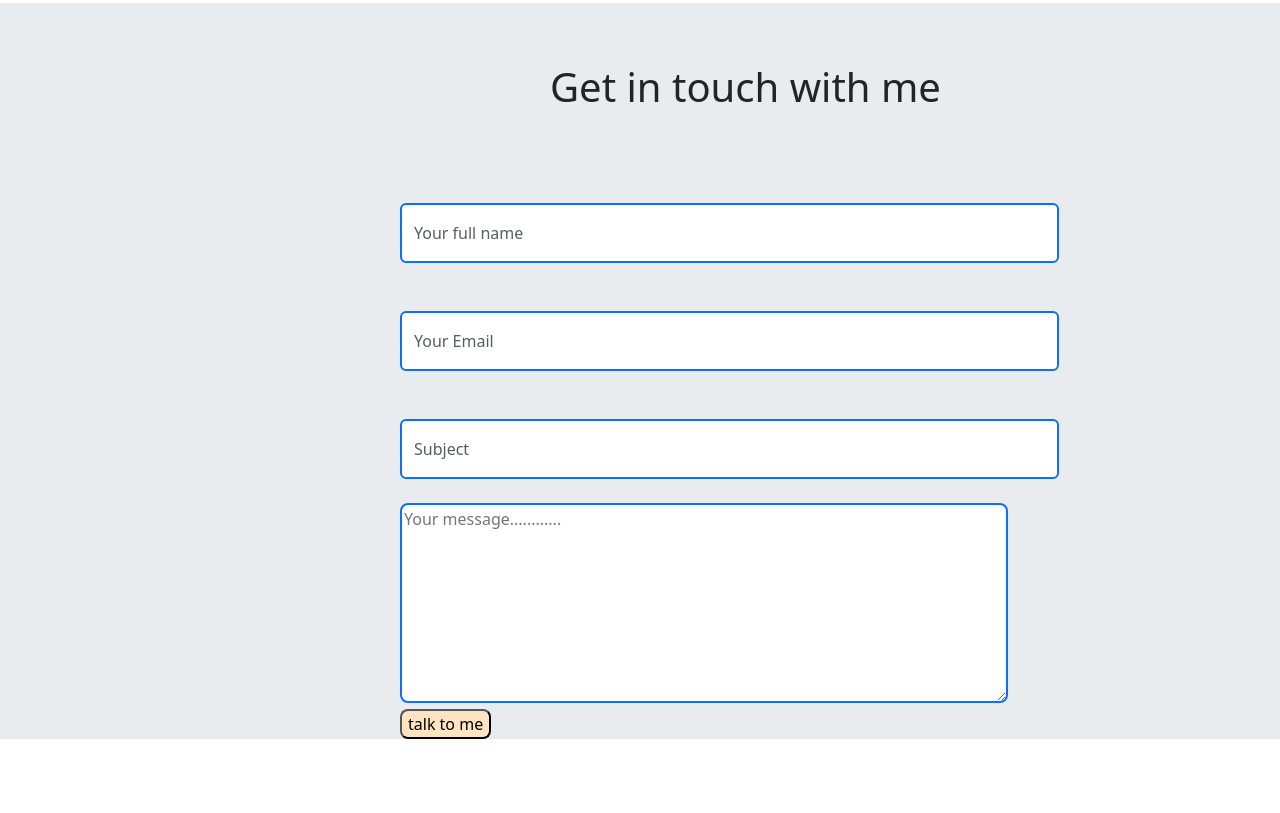
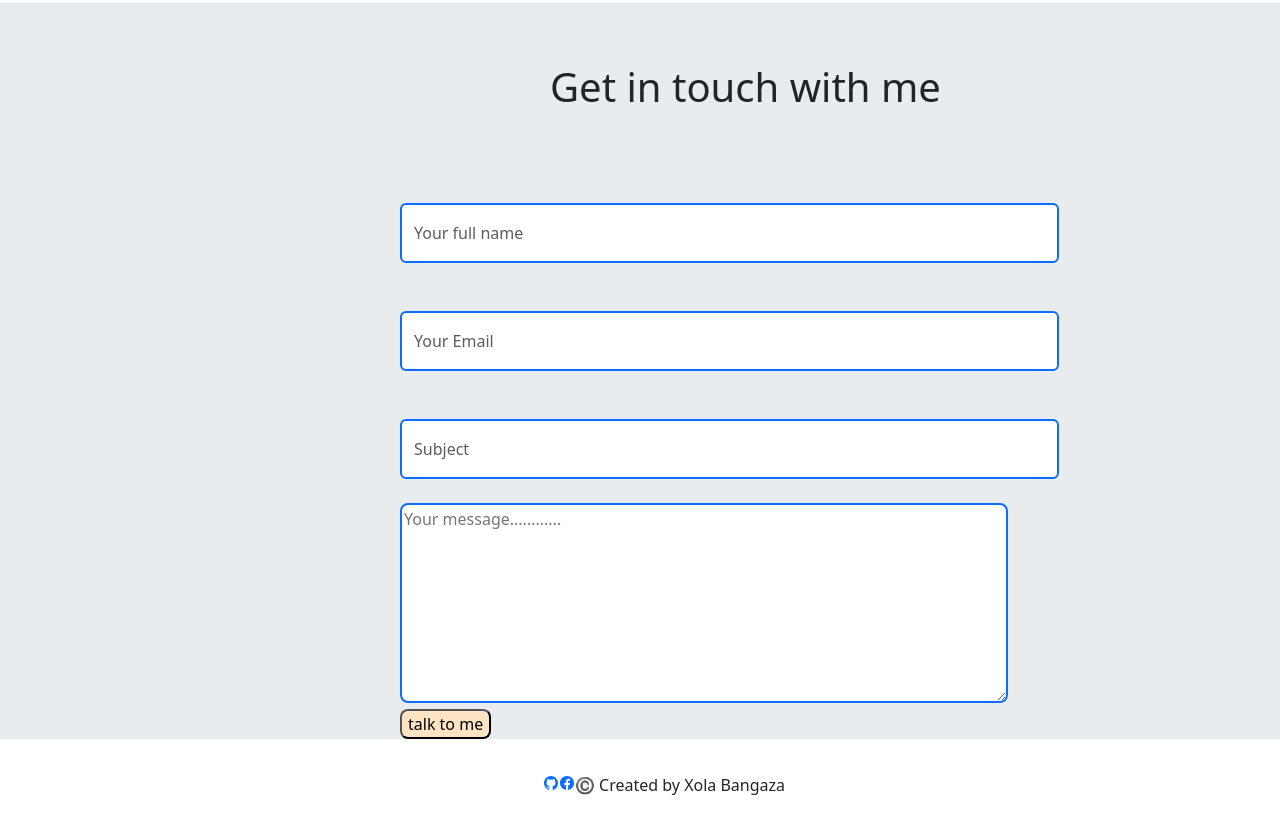
Before and after one commit to xolabangaza/End-of-module, a plain HTML site: page index.html in a window 1280 px wide. Shown: the part 4297-5110 px from the top of the page. Before the commit the page ends 5036 px from the top, so only its background shows below. Drawn offline with nearby package versions, Linux system fonts and the light colour scheme.

Commit message:
day 5 commit

```diff
--- a/index.html
+++ b/index.html
@@ -415,8 +415,8 @@
 
 <!-- Footer starts -->
 
-    <!-- <footer class="ms-5 mt-4 d-flex justify-content-center"> -->
-      <!-- <footer class="text-center text-lg-start">
+    <footer class="ms-5 mt-4 d-flex justify-content-center">
+       <footer class="text-center text-lg-start">
       <a href="https://github.com/xolabangaza" target="blank">
         <ion-icon name="logo-github"></ion-icon>
       </a>
@@ -424,7 +424,7 @@
         <ion-icon name="logo-facebook"></ion-icon>
       </a>
       <p>©️ Created by Xola Bangaza</p>
-    </footer> -->
+    </footer>
     <!-- Footer ends -->
     <script
       type="module"
```
